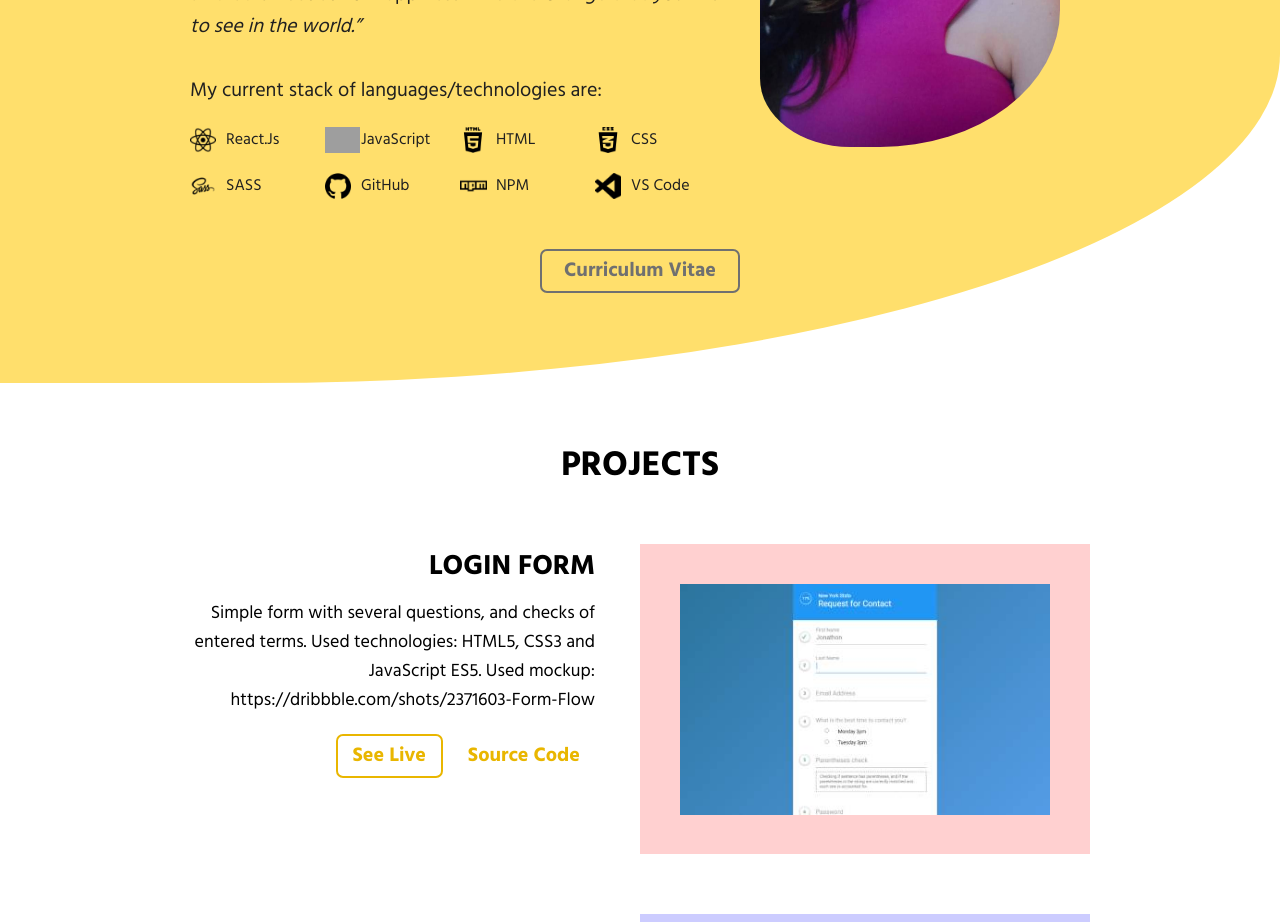
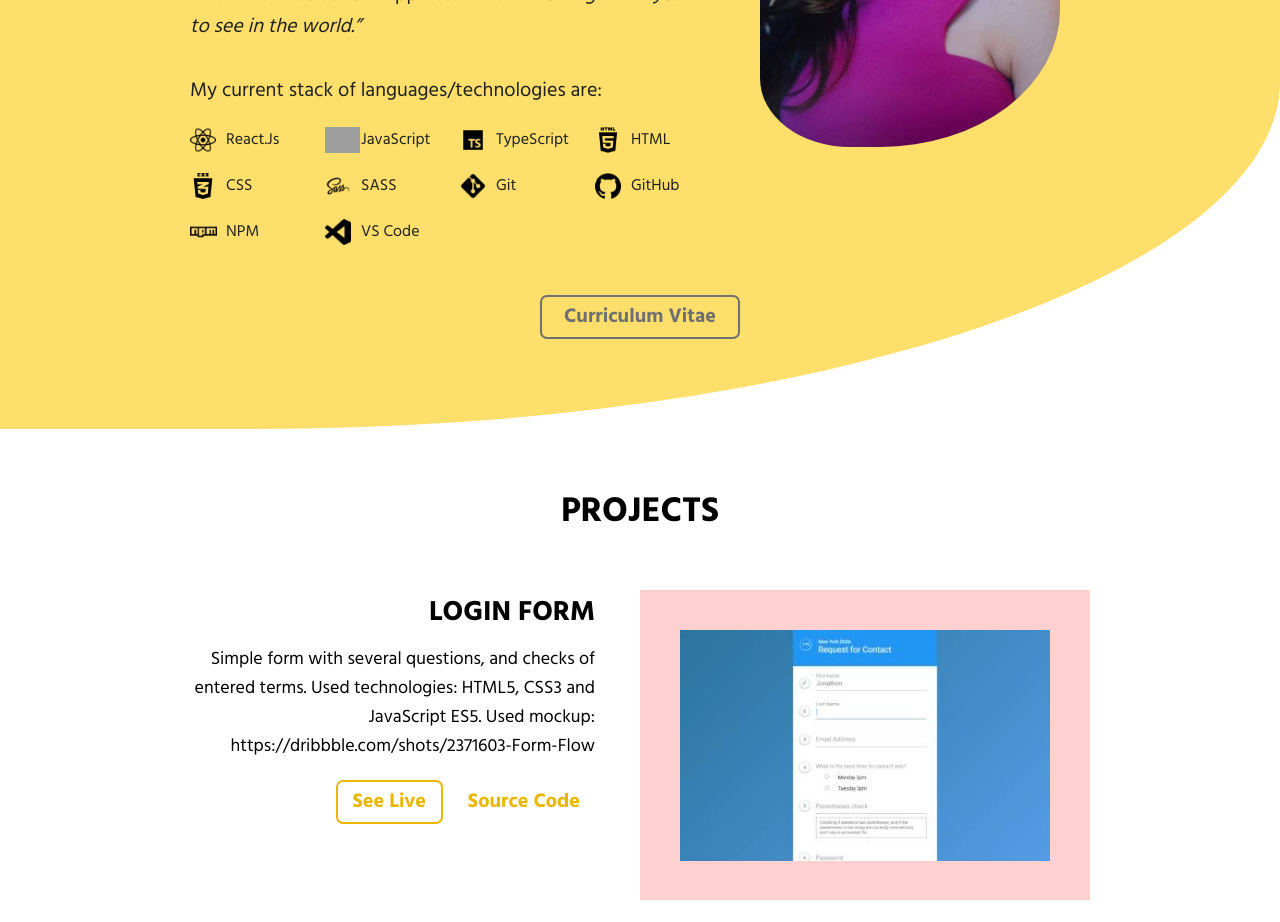
Before and after one commit to elenagiura/portfolio, a React (Create React App) app: page / in a window 1280 px wide. Shown: the part 1240-2162 px from the top of the page. Built offline with nearby package versions, Linux system fonts and the light colour scheme; grey boxes are pictures that could not be loaded.

Commit message:
New technologies

```diff
--- a/src/components/AboutMe/AboutMe.js
+++ b/src/components/AboutMe/AboutMe.js
@@ -36,9 +36,11 @@ const AboutMe = () => {
 					<ul>
 						<li>React.Js</li>
 						<li>JavaScript</li>
+						<li>TypeScript</li>
 						<li>HTML</li>
 						<li>CSS</li>
 						<li>SASS</li>
+						<li>Git</li>
 						<li>GitHub</li>
 						<li>NPM</li>
 						<li>VS Code</li>
--- a/src/components/AboutMe/AboutMe.scss
+++ b/src/components/AboutMe/AboutMe.scss
@@ -41,26 +41,34 @@ section.about-me {
 		}
 
 		:nth-child(3){
+			background-image: url('../../images/techn-icons/ts.png');
+		}
+
+		:nth-child(4){
 			background-image: url('../../images/techn-icons/html.png');
 		}
 
-		:nth-child(4){
+		:nth-child(5){
 			background-image: url('../../images/techn-icons/css.png');
 		}
 
-		:nth-child(5){
+		:nth-child(6){
 			background-image: url('../../images/techn-icons/scss.png');
 		}
 
-		:nth-child(6){
+		:nth-child(7){
+			background-image: url('../../images/techn-icons/git.png');
+		}
+
+		:nth-child(8){
 			background-image: url('../../images/techn-icons/gh.png');
 		}
 
-		:nth-child(7){
+		:nth-child(9){
 			background-image: url('../../images/techn-icons/npm.png');
 		}
 
-		:nth-child(8){
+		:nth-child(10){
 			background-image: url('../../images/techn-icons/vs.png');
 		}
 
```
Also changed, not shown: src/images/techn-icons/git.png (added), src/images/techn-icons/ts.png (added).
